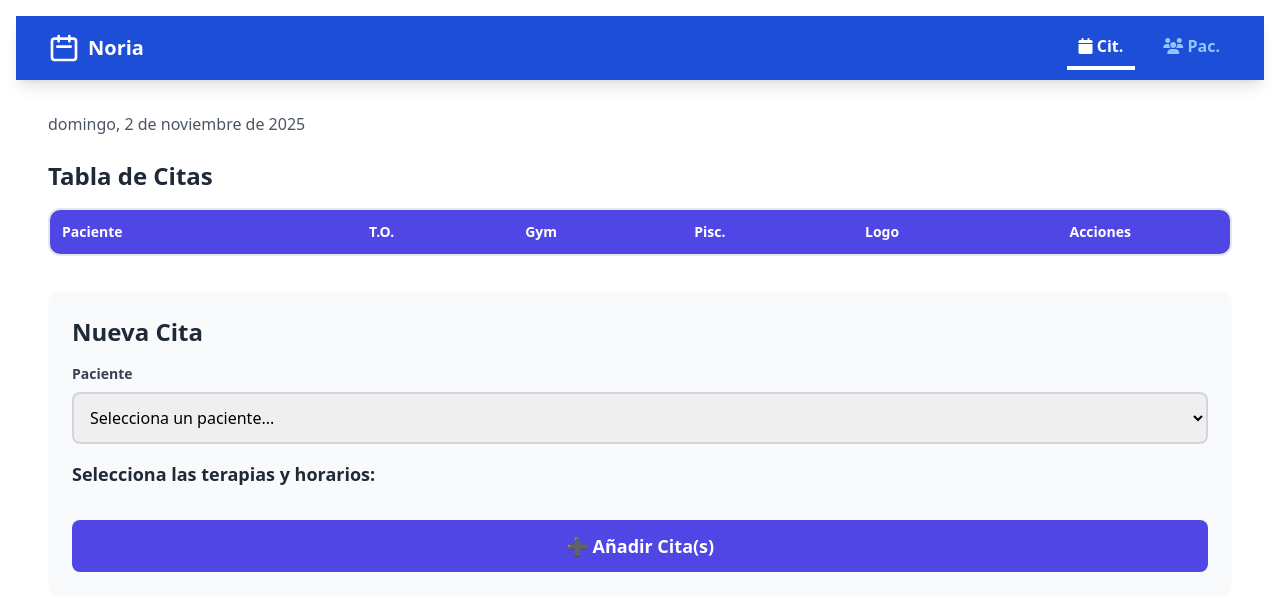
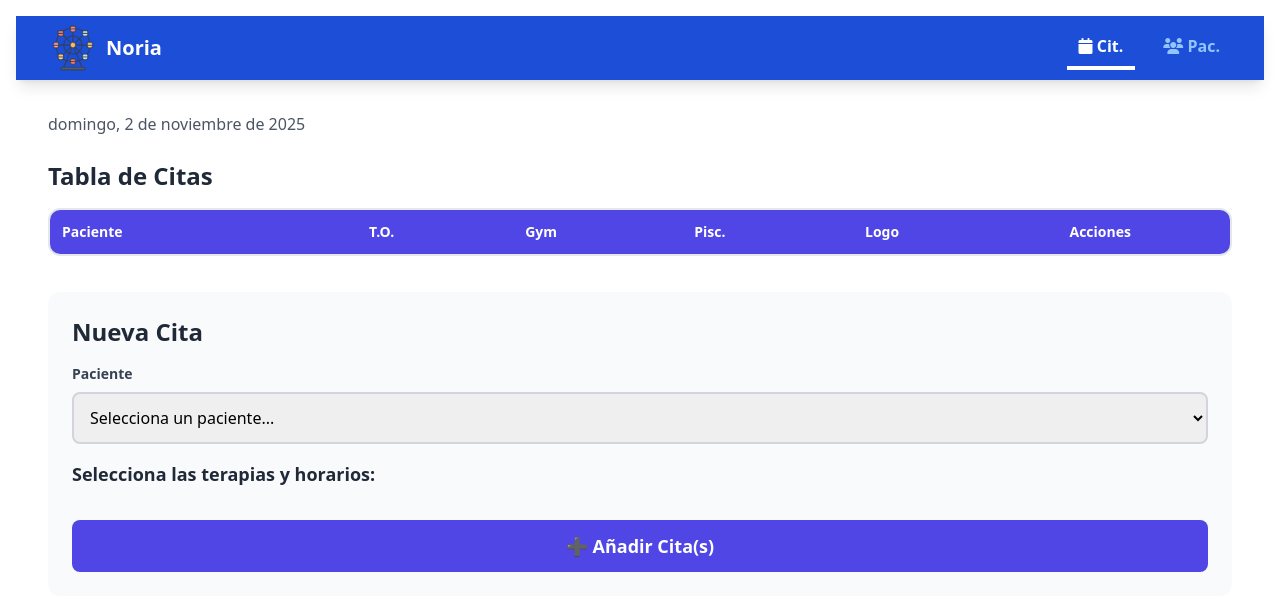
Before and after one commit to llucbrell/noria, a plain HTML site: page index.html in a window 1280 px wide. Drawn offline with nearby package versions, Linux system fonts and the light colour scheme.

Commit message:
added noria logo

```diff
--- a/index.html
+++ b/index.html
@@ -52,9 +52,7 @@
         <div class="flex justify-between items-center h-16">
 
             <a href="#" class="flex items-center space-x-2 text-white text-xl font-bold">
-                <svg class="h-8 w-8 text-white" fill="none" viewBox="0 0 24 24" stroke="currentColor" stroke-width="2">
-                    <path stroke-linecap="round" stroke-linejoin="round" d="M8 7V3m8 4V3m-9 8h10M5 21h14a2 2 0 002-2V7a2 2 0 00-2-2H5a2 2 0 00-2 2v12a2 2 0 002 2z" />
-                </svg>
+              <img src="./noria.png" alt="" style="width: 50px">
                 <span>Noria</span>
             </a>
 
```
Also changed, not shown: noria.png (added).
